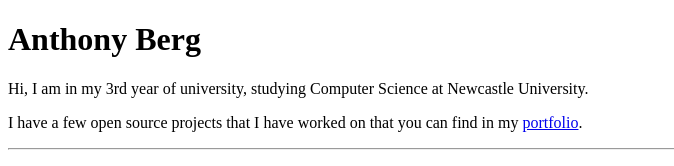
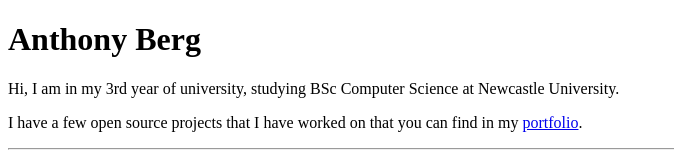
Before and after one commit to smyalygames/anthonyberg-website, a Next.js app: page / in a window 1280 px wide. Shown: the top 166 px of the page, without its empty margins (0-674 px from the left). Built offline with nearby package versions, Linux system fonts and the light colour scheme.

Commit message:
feat(about): add degree that I am studying

```diff
--- a/pages/index.mdx
+++ b/pages/index.mdx
@@ -6,7 +6,7 @@ date: 2023-11-14
 
 # Anthony Berg
 
-Hi, I am in my 3rd year of university, studying Computer Science at Newcastle University.
+Hi, I am in my 3rd year of university, studying BSc Computer Science at Newcastle University.
 
 I have a few open source projects that I have worked on that you can find in my [portfolio](/projects).
 
```
